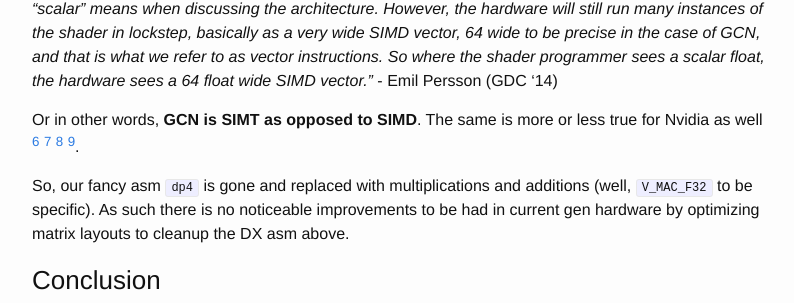
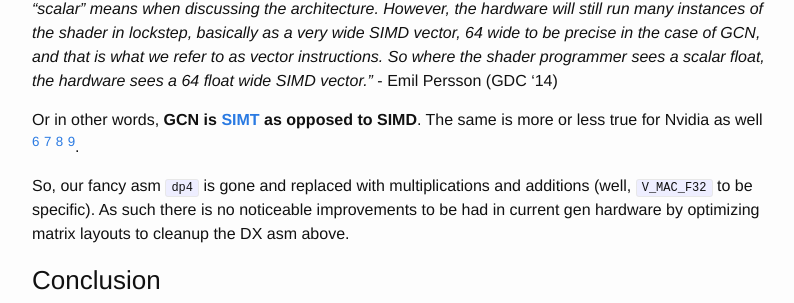
Before and after one commit to SakibSaikia/SakibSaikia.github.io, a Jekyll site: the page built from _posts/2017-07-06-Matrix-Operations-In-Shaders.markdown, in a window 1280 px wide and 900 px high, scrolled down 3639 px. Shown: the part 149-452 px from the top of the window, without its empty margins (238-1032 px from the left). Built offline with Jekyll 4.4.1, drawn with Linux system fonts in a browser that asks for light colours; formulas are drawn with MathJax 3; comment, search, counter and statistics services are not loaded; part of the change alters nothing that is shown.

````diff
--- a/_posts/2017-07-06-Matrix-Operations-In-Shaders.markdown
+++ b/_posts/2017-07-06-Matrix-Operations-In-Shaders.markdown
@@ -140,7 +140,7 @@ many instances of the shader in lockstep, basically as a very wide SIMD vector,
 be precise in the case of GCN, and that is what we refer to as vector instructions. So where
 the shader programmer sees a scalar float, the hardware sees a 64 float wide SIMD vector."* - Emil Persson (GDC '14)
 
-Or in other words, **GCN is SIMT as opposed to SIMD**. The same is more or less true for Nvidia as well [^fn6] [^fn7] [^fn8] [^fn9].
+Or in other words, **GCN is [SIMT](https://en.wikipedia.org/wiki/Single_instruction,_multiple_threads) as opposed to SIMD**. The same is more or less true for Nvidia as well [^fn6] [^fn7] [^fn8] [^fn9].
 
 So, our fancy asm ```dp4``` is gone and replaced with multiplications and additions (well, ```V_MAC_F32``` to be specific). As such there is no noticeable improvements to be had in current gen hardware by optimizing matrix layouts to cleanup the DX asm above.
 
````
